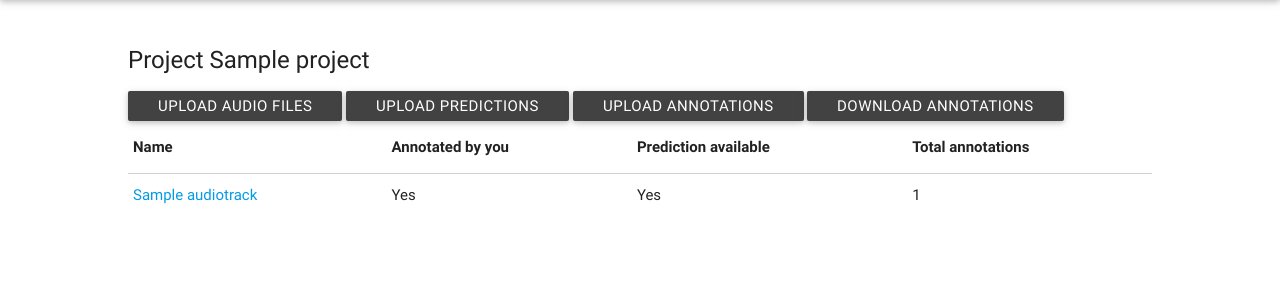
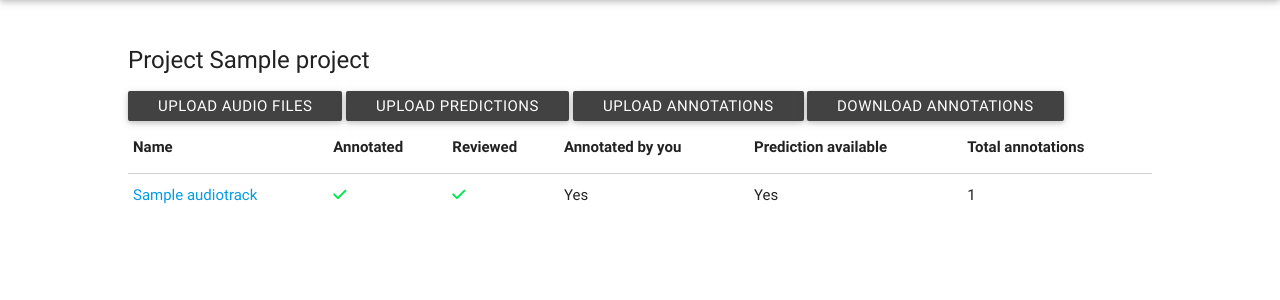
Before and after one commit to microfaune/MicrofauneAnnotator, a Django app: page /project/1/ in a window 1280 px wide. Shown: the part 64-364 px from the top of the page. Run offline with Django 3.2, Linux system fonts and the light colour scheme; a user stored in the database is signed in; tables that the repository leaves empty hold one stand-in row (values such as "Sample post"); some libraries are stand-ins or nearby versions.

Commit message:
Add annotations/review in list of tracks

```diff
--- a/annotate/templates/annotate/annotate.html
+++ b/annotate/templates/annotate/annotate.html
@@ -17,6 +17,8 @@
 {% else %}
 <h3>Review this Annotation:</h3>
 {% endif %}
+
+Report hesitations/comments <a href="https://docs.google.com/spreadsheets/d/1oUbSqQ_PAFmbAsQeN0CN_YANYQFDC1d6muAY0jVlKk4/edit?folder=0AOEGyyKTDIJNUk9PVA#gid=0" target="_blank">here</a>.
 
 <div class="container"></div>
 <div class="annotation">
--- a/annotate/templates/annotate/project_homepage.html
+++ b/annotate/templates/annotate/project_homepage.html
@@ -1,4 +1,5 @@
 {% extends 'base.html' %}
+{% load static %}
 
 {% block title %}{{ project.name }}{% endblock %}
 
@@ -10,10 +11,13 @@
 <a class="btn grey darken-3 waves-effect waves-light {% if not request.user.is_staff %}disabled{% endif %}" href="{% url 'upload_annotations' project_id=project.id %}">Upload annotations</a>
 <a class="btn grey darken-3 waves-effect waves-light {% if not request.user.is_staff %}disabled{% endif %}" href="{% url 'download_project' project_id=project.id %}">Download annotations</a>
 
+<div class="table-responsive">
   <table class="table highlight">
     <thead>
       <tr>
         <th scope="col">Name</th>
+        <th scope="col">Annotated</th>
+        <th scope="col">Reviewed</th>
         <th scope="col">Annotated by you</th>
         <th scope="col">Prediction available</th>
         <th scope="col">Total annotations</th>
@@ -23,6 +27,20 @@
       {% for track in tracks %}
       <tr>
         <td><a href="{% url 'audiotrack_homepage' audiotrack_id=track.id %}"> {{ track.name }}</a></td>
+        <td>
+          {% if track.annotation %}
+            <i class="fas fa-check" style="color:#00E64E"></i>
+          {% else %}
+            <i class="fas fa-times" style="color:#F57F53"></i>
+          {% endif %}
+        </td>
+        <td>
+          {% if track.reviewed %}
+            <i class="fas fa-check" style="color:#00E64E"></i>
+          {% else %}
+            <i class="fas fa-times" style="color:#F57F53"></i>
+          {% endif %}
+        </td>
         <td>{{ track.user_annotation }}</td>
         <td>{% if track.prediction %}Yes{% else %}No{% endif %}</td>
         <td>{{ track.annotation_count }}</td>
@@ -30,4 +48,5 @@
       {% endfor %}
     </tbody>
   </table>
+</div>
 {% endblock %}
--- a/annotate/views.py
+++ b/annotate/views.py
@@ -50,6 +50,19 @@ def project_homepage(request, project_id):
                                                                flat=True)
     for t in tracks:
         t.user_annotation = "Yes" if t.id in user_annotations else "No"
+
+        annotations = Annotation.objects.filter(track_id=t.id)
+
+        if annotations:
+            t.annotation = True
+            ann = Annotation.objects.get(track_id=t.id)
+            if ann.reviewed:
+                t.reviewed = True
+            else:
+                t.reviewed = False
+        else:
+            t.annotation = False
+            t.reviewed = False
 
     return render(request, "annotate/project_homepage.html",
                   {"project": project,
--- a/microfaune_annotator/settings.py
+++ b/microfaune_annotator/settings.py
@@ -25,8 +25,8 @@ BASE_DIR = os.path.dirname(os.path.dirname(os.path.abspath(__file__)))
 SECRET_KEY = 'os3i!h@lijzfjl%_hb9xkqo-w&0e6q4#yh7v&s@hsi2uk@18(_'
 
 # SECURITY WARNING: don't run with debug turned on in production!
-LOCAL = False
-DEBUG = True
+LOCAL = os.getenv("LOCAL")
+DEBUG = os.getenv("DEBUG")
 
 ALLOWED_HOSTS = []
 
--- a/templates/base.html
+++ b/templates/base.html
@@ -35,6 +35,8 @@
   <script type="text/javascript" src="{% static 'js/jquery-2.2.3.min.js' %}"></script>
   <script type="text/javascript" src="{% static 'js/materialize.min.js' %}"></script>
   <script src="https://cdnjs.cloudflare.com/ajax/libs/jquery-cookie/1.4.1/jquery.cookie.min.js"></script>
+  <script src="https://kit.fontawesome.com/a9037dc9fc.js" crossorigin="anonymous"></script>
+
   {% block scripts %}
   {% endblock %}
 </body>
```
Lines whose indentation alone changed are shown as unchanged.
